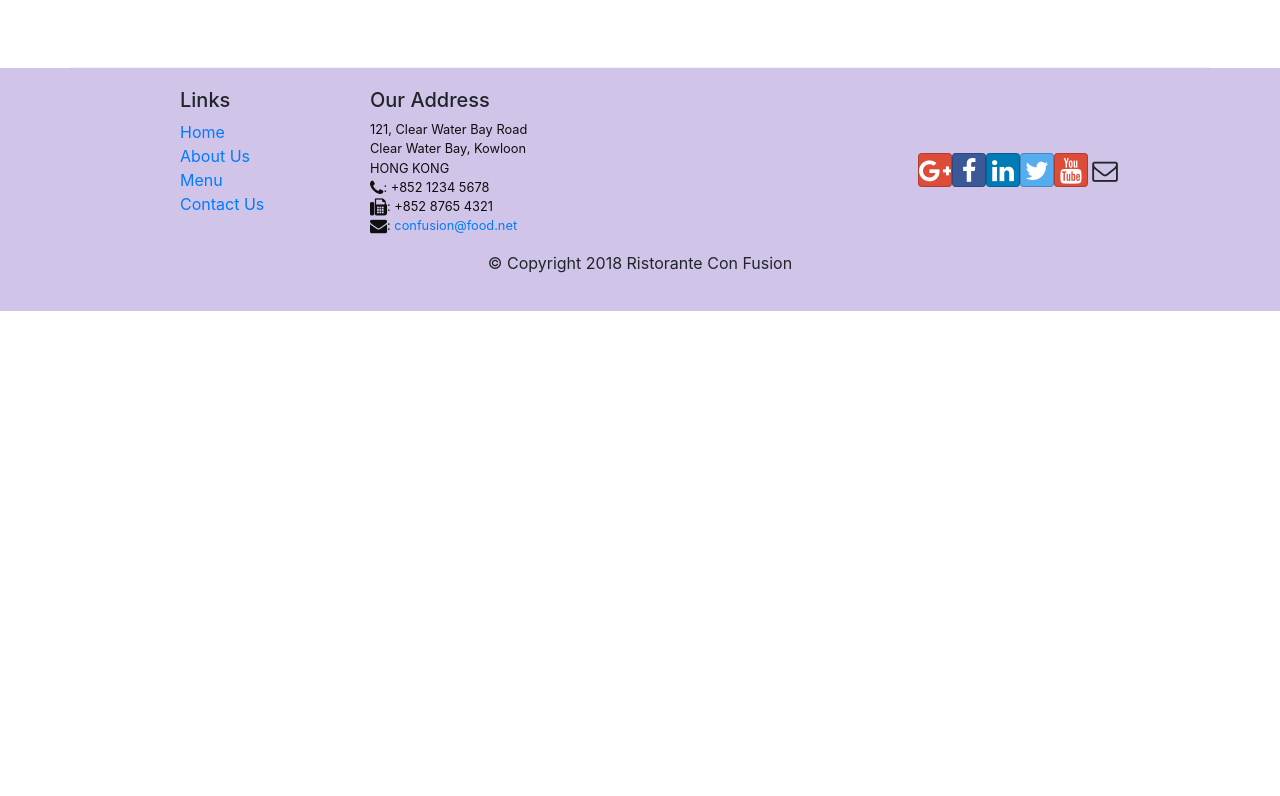
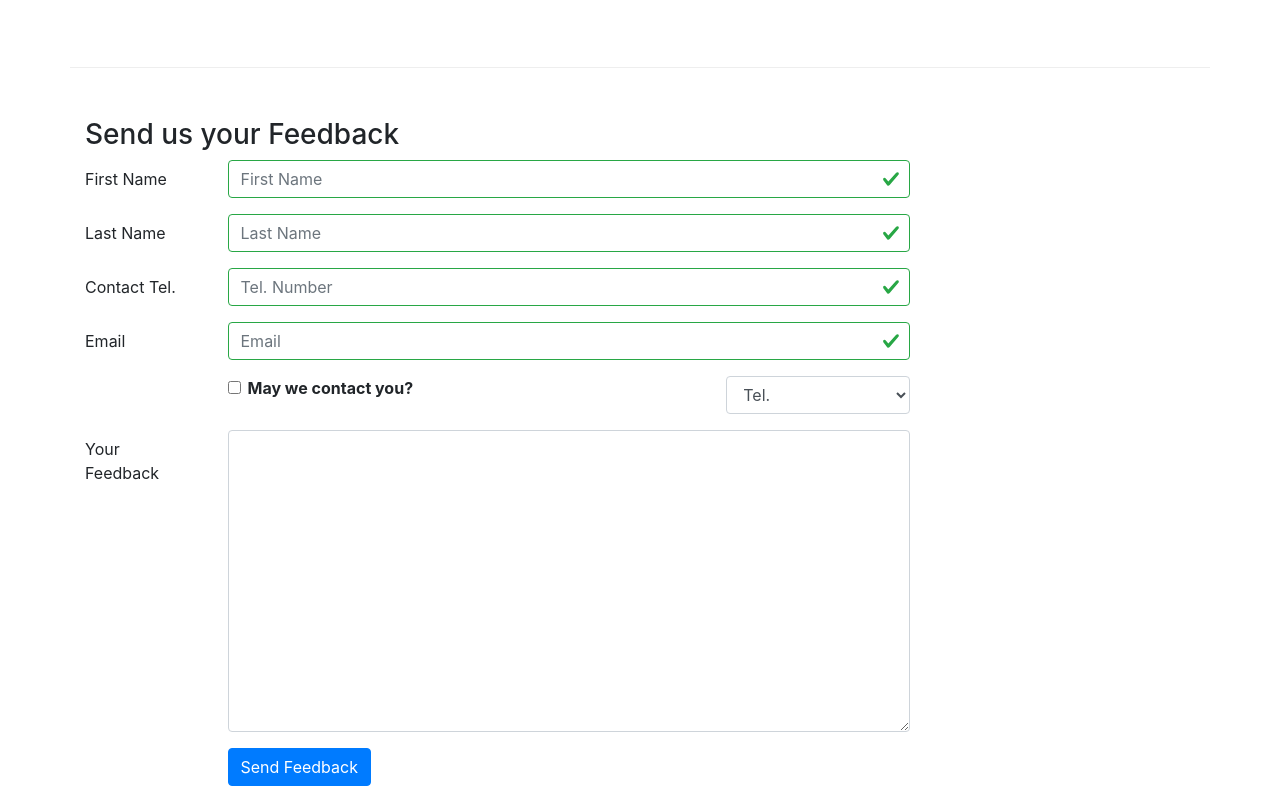
Before and after one commit to jgverges/jgvFusion_React, a React (Create React App) app: page /contactus in a window 1280 px wide. Shown: the part 824-1620 px from the top of the page. Before the commit the page ends 1135 px from the top, so only its background shows below. Built offline with nearby package versions, Linux system fonts and the light colour scheme.

Commit message:
wee3: form Validation

```diff
--- a/src/components/ContactComponent.js
+++ b/src/components/ContactComponent.js
@@ -1,9 +1,84 @@
-import React from 'react';
-import { Breadcrumb, BreadcrumbItem } from 'reactstrap';
+import React, {Component} from 'react';
+import { Breadcrumb, BreadcrumbItem, Button, Form, FormGroup, Label, Input, Col, Row, FormFeedback } from 'reactstrap';
 import { Link } from 'react-router-dom';
 
 
-function Contact(props) {
+export class Contact extends Component {
+    constructor(props) {
+        super(props);
+
+        this.state = {
+            firstname: '',
+            lastname: '',
+            telnum: '',
+            email: '',
+            agree: false,
+            contactType: 'Tel.',
+            message: '',
+            touched: {
+                firstname: false,
+                lastname: false,
+                telnum: false,
+                email: false
+            }
+        }
+        this.handleSubmit = this.handleSubmit.bind(this);
+        this.handleInputChange = this.handleInputChange.bind(this);
+        this.handleBlur = this.handleBlur.bind(this);
+    }
+
+    handleBlur = (field) => (evt) => {
+        this.setState({
+            touched: { ...this.state.touched, [field]: true }
+        });
+    }
+
+    validate(firstname, lastname, telnum, email) {
+        const errors = {
+            firstname: '',
+            lastname: '',
+            telnum: '',
+            email: ''
+        };
+
+        if (this.state.touched.firstname && firstname.length < 3)
+            errors.firstname = 'First Name should be >= 3 characters';
+        else if (this.state.touched.firstname && firstname.length > 10)
+            errors.firstname = 'First Name should be <= 10 characters';
+
+        if (this.state.touched.lastname && lastname.length < 3)
+            errors.lastname = 'Last Name should be >= 3 characters';
+        else if (this.state.touched.lastname && lastname.length > 10)
+            errors.lastname = 'Last Name should be <= 10 characters';
+
+        const reg = /^\d+$/;
+        if (this.state.touched.telnum && !reg.test(telnum))
+            errors.telnum = 'Tel. Number should contain only numbers';
+
+        if(this.state.touched.email && email.split('').filter(x => x === '@').length !== 1)
+            errors.email = 'Email should contain a @';
+
+        return errors;
+    }
+
+    handleInputChange(event) {
+        const target = event.target;
+        const value = target.type === 'checkbox' ? target.checked : target.value;
+        const name = target.name;
+
+        this.setState({
+          [name]: value
+        });
+    }
+
+    handleSubmit(event) {
+        console.log('Current State is: ' + JSON.stringify(this.state));
+        alert('Current State is: ' + JSON.stringify(this.state));
+        event.preventDefault();
+    }
+
+    render(){
+        const errors = this.validate(this.state.firstname, this.state.lastname, this.state.telnum, this.state.email);
     return(
         <div className="container">
                     <div className="row">
@@ -18,6 +93,7 @@
             </div>
 
             <div className="row row-content">
+
                 <div className="col-12">
                 <h3>Location Information</h3>
                 </div>
@@ -44,8 +120,112 @@
                     </div>
                 </div>
             </div>
+
+
+            <div className="row row-content">
+                   <div className="col-12">
+                      <h3>Send us your Feedback</h3>
+                   </div>
+                    <div className="col-12 col-md-9">
+                        <Form onSubmit={this.handleSubmit}>
+                        <FormGroup row>
+                                <Label htmlFor="firstname" md={2}>First Name</Label>
+                                <Col md={10}>
+                                    <Input type="text" id="firstname" name="firstname"
+                                        placeholder="First Name"
+                                        value={this.state.firstname}
+                                        valid={errors.firstname === ''}
+                                        invalid={errors.firstname !== ''}
+                                        onBlur={this.handleBlur('firstname')}
+                                        onChange={this.handleInputChange} />
+                                    <FormFeedback>{errors.firstname}</FormFeedback>
+                                </Col>
+                            </FormGroup>
+                            <FormGroup row>
+                                <Label htmlFor="lastname" md={2}>Last Name</Label>
+                                <Col md={10}>
+                                    <Input type="text" id="lastname" name="lastname"
+                                        placeholder="Last Name"
+                                        value={this.state.lastname}
+                                        valid={errors.lastname === ''}
+                                        invalid={errors.lastname !== ''}
+                                        onBlur={this.handleBlur('lastname')}
+                                        onChange={this.handleInputChange} />
+                                    <FormFeedback>{errors.lastname}</FormFeedback>
+                                </Col>
+                            </FormGroup>
+                            <FormGroup row>
+                                <Label htmlFor="telnum" md={2}>Contact Tel.</Label>
+                                <Col md={10}>
+                                    <Input type="tel" id="telnum" name="telnum"
+                                        placeholder="Tel. Number"
+                                        value={this.state.telnum}
+                                        valid={errors.telnum === ''}
+                                        invalid={errors.telnum !== ''}
+                                        onBlur={this.handleBlur('telnum')}
+                                        onChange={this.handleInputChange} />
+                                    <FormFeedback>{errors.telnum}</FormFeedback>
+                                </Col>
+                            </FormGroup>
+                            <FormGroup row>
+                                <Label htmlFor="email" md={2}>Email</Label>
+                                <Col md={10}>
+                                    <Input type="email" id="email" name="email"
+                                        placeholder="Email"
+                                        value={this.state.email}
+                                        valid={errors.email === ''}
+                                        invalid={errors.email !== ''}
+                                        onBlur={this.handleBlur('email')}
+                                        onChange={this.handleInputChange} />
+                                    <FormFeedback>{errors.email}</FormFeedback>
+                                </Col>
+                            </FormGroup>
+
+
+                            <FormGroup row>
+                                <Col md={{size: 6, offset: 2}}>
+                                    <FormGroup check>
+                                        <Label check>
+                                            <Input type="checkbox"
+                                                name="agree"
+                                                checked={this.state.agree}
+                                                onChange={this.handleInputChange} /> {' '}
+                                            <strong>May we contact you?</strong>
+                                        </Label>
+                                    </FormGroup>
+                                </Col>
+                                <Col md={{size: 3, offset: 1}}>
+                                    <Input type="select" name="contactType"
+                                            value={this.state.contactType}
+                                            onChange={this.handleInputChange}>
+                                        <option>Tel.</option>
+                                        <option>Email</option>
+                                    </Input>
+                                </Col>
+                            </FormGroup>
+                            <FormGroup row>
+                                <Label htmlFor="message" md={2}>Your Feedback</Label>
+                                <Col md={10}>
+                                    <Input type="textarea" id="message" name="message"
+                                        rows="12"
+                                        value={this.state.message}
+                                        onChange={this.handleInputChange}></Input>
+                                </Col>
+                            </FormGroup>
+                            <FormGroup row>
+                                <Col md={{size: 10, offset: 2}}>
+                                    <Button type="submit" color="primary">
+                                        Send Feedback
+                                    </Button>
+                                </Col>
+                            </FormGroup>
+                        </Form>
+                    </div>
+               </div>
+
         </div>
     );
+    }
 }
 
 export default Contact;
```
